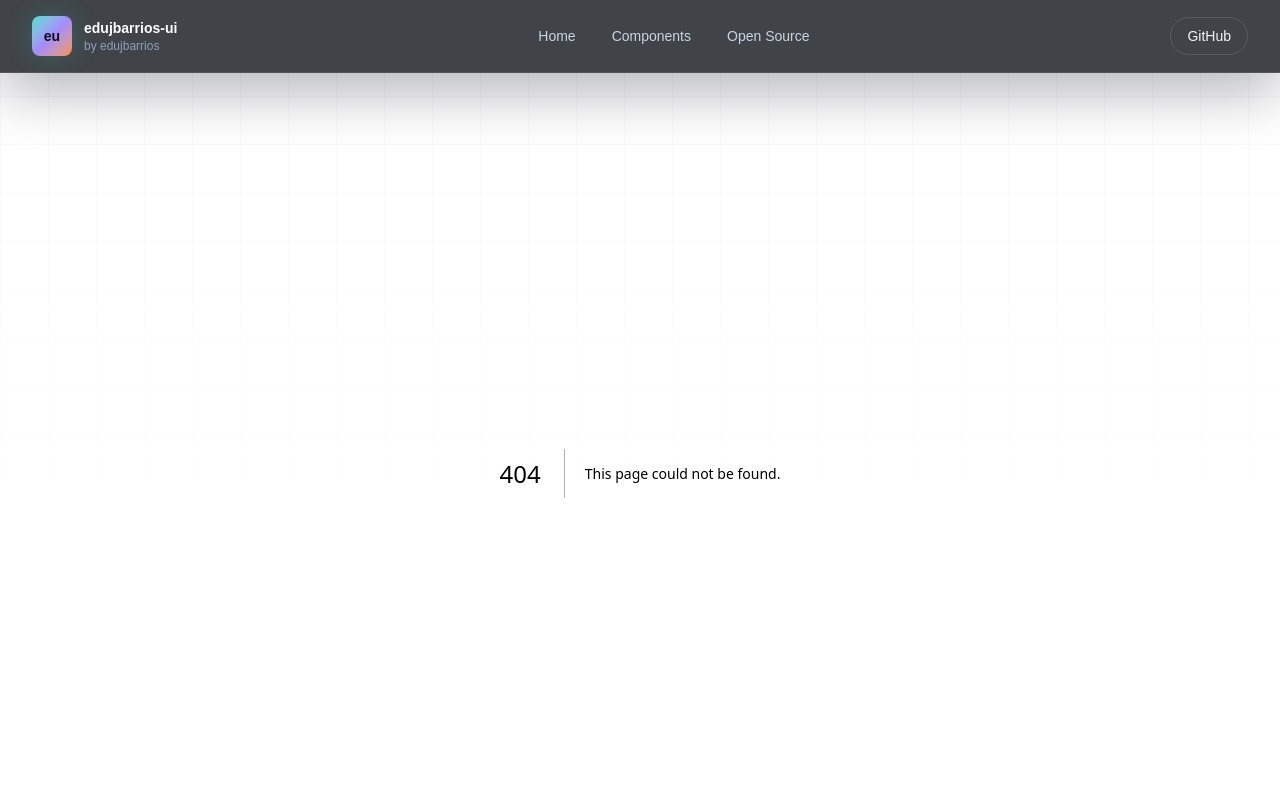
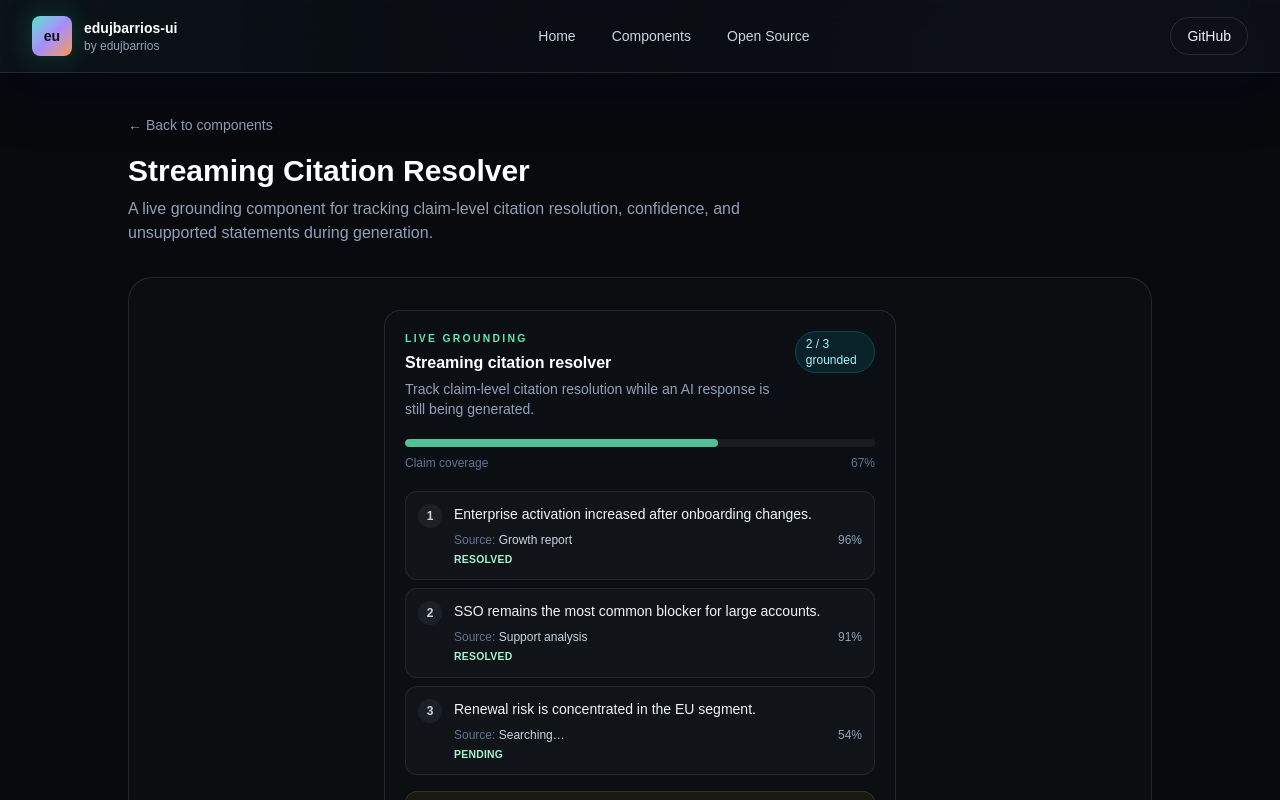
Before and after one commit to edujbarrios/edujbarrios-ui, a Next.js app: page /showcase/streaming-citation-resolver in a window 1280 px wide. Before the commit this address had no page. Shown: the top 800 px of the page. Built offline with nearby package versions, Linux system fonts and the light colour scheme.

Commit message:
feat: add Streaming Citation Resolver component (#89)
* feat: add Streaming Citation Resolver component

* feat: add Streaming Citation Resolver showcase

```diff
--- /dev/null
+++ b/app/showcase/streaming-citation-resolver/page.tsx
@@ -0,0 +1,19 @@
+import Link from "next/link";
+import { StreamingCitationResolver } from "@/components/ui/streaming-citation-resolver";
+
+export default function StreamingCitationResolverShowcase() {
+  return (
+    <main className="min-h-screen bg-[#07090d] px-6 py-10 text-white">
+      <div className="mx-auto flex max-w-5xl flex-col gap-8">
+        <div>
+          <Link href="/" className="text-sm text-slate-400 hover:text-white">← Back to components</Link>
+          <h1 className="mt-4 text-3xl font-bold">Streaming Citation Resolver</h1>
+          <p className="mt-2 max-w-2xl text-slate-400">A live grounding component for tracking claim-level citation resolution, confidence, and unsupported statements during generation.</p>
+        </div>
+        <div className="grid min-h-[620px] place-items-center rounded-3xl border border-white/10 bg-white/[0.02] p-8">
+          <StreamingCitationResolver />
+        </div>
+      </div>
+    </main>
+  );
+}
--- /dev/null
+++ b/components/ui/streaming-citation-resolver.tsx
@@ -0,0 +1,47 @@
+const claims = [
+  { text: "Enterprise activation increased after onboarding changes.", source: "Growth report", status: "Resolved", confidence: 96 },
+  { text: "SSO remains the most common blocker for large accounts.", source: "Support analysis", status: "Resolved", confidence: 91 },
+  { text: "Renewal risk is concentrated in the EU segment.", source: "Searching…", status: "Pending", confidence: 54 },
+];
+
+export function StreamingCitationResolver() {
+  return (
+    <section className="w-full max-w-lg rounded-2xl border border-white/10 bg-[#0b0f14] p-5 shadow-2xl">
+      <header className="flex items-start justify-between gap-4">
+        <div>
+          <p className="text-[0.65rem] font-semibold uppercase tracking-[0.22em] text-emerald-300">Live grounding</p>
+          <h3 className="mt-1 text-base font-bold text-white">Streaming citation resolver</h3>
+          <p className="mt-1 text-sm text-slate-400">Track claim-level citation resolution while an AI response is still being generated.</p>
+        </div>
+        <span className="rounded-full border border-cyan-400/20 bg-cyan-400/10 px-2.5 py-1 text-xs font-medium text-cyan-200">2 / 3 grounded</span>
+      </header>
+
+      <div className="mt-5 h-2 overflow-hidden rounded-full bg-white/[0.06]" aria-label="Citation coverage: 67 percent">
+        <div className="h-full w-2/3 rounded-full bg-emerald-300/80" />
+      </div>
+      <div className="mt-2 flex items-center justify-between text-xs text-slate-500"><span>Claim coverage</span><span>67%</span></div>
+
+      <ol className="mt-5 space-y-2" aria-label="Citation resolution status">
+        {claims.map((claim, index) => (
+          <li key={claim.text} className="rounded-xl border border-white/8 bg-white/[0.025] p-3">
+            <div className="flex items-start gap-3">
+              <span className="grid h-6 w-6 shrink-0 place-items-center rounded-full bg-white/[0.05] text-xs font-bold text-slate-300">{index + 1}</span>
+              <div className="min-w-0 flex-1">
+                <p className="text-sm leading-5 text-slate-100">{claim.text}</p>
+                <div className="mt-2 flex items-center justify-between gap-3 text-xs">
+                  <span className="text-slate-500">Source: <b className="font-medium text-slate-300">{claim.source}</b></span>
+                  <span className="text-slate-400">{claim.confidence}%</span>
+                </div>
+                <p className="mt-1 text-[0.65rem] font-semibold uppercase tracking-wide text-emerald-200">{claim.status}</p>
+              </div>
+            </div>
+          </li>
+        ))}
+      </ol>
+
+      <div className="mt-4 rounded-xl border border-amber-400/15 bg-amber-400/[0.06] p-3 text-xs leading-5 text-amber-100">
+        One claim is still under-supported. Keep it tentative or delay finalization until a matching source is found.
+      </div>
+    </section>
+  );
+}
```
